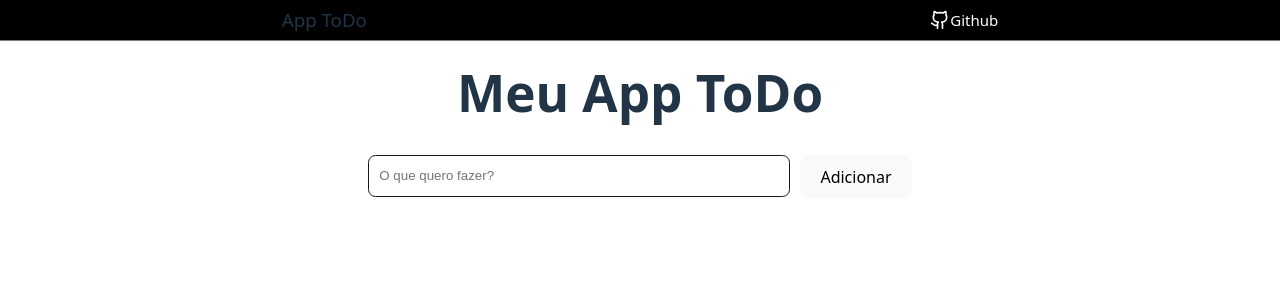
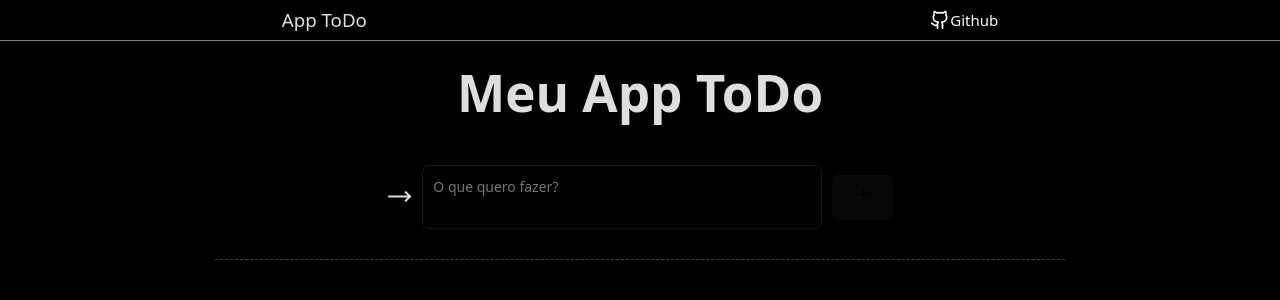
Before and after one commit to MiguelDev-GH/ReactToDoList, a React (Vite) app: page / in a window 1280 px wide. Shown: the top 300 px of the page. Built offline with nearby package versions, Linux system fonts and the light colour scheme.

Commit message:
Arrumando erros e adicionando compatibilidade para aparelhos de pequeno porte

```diff
--- a/src/App.css
+++ b/src/App.css
@@ -1,33 +1,56 @@
-input{
+textarea{
   width: 400px;
-  height: 40px;
+  min-height: 30px;
+  max-height: 200px;
   background-color: transparent;
   border-radius: 7.5px;
   border: solid #1a1a1a 1px;
   padding: 0 10px;
   transition: border-color 0.25s;
+  resize: none;
+  overflow-x: hidden;
+  overflow-y: auto;
+  box-sizing: border-box;
+  font-family: inherit;
+  font-weight: 100;      /* Deixa a letra bem fina */
+  font-size: 14px;       /* Ajuste conforme o tamanho dos cards */
+  color: white;
+  line-height: 1.5;
+  padding: 10px;
+  background-color: #1a1a1a11;
+  transition: border-color .25s ease-in-out, background-color .25s ease-in-out;
 }
 
-input:hover{
+textarea:hover{
   border: 1px solid #747bff;
 }
 
-input:focus{
+textarea:focus{
   outline:none;
+
 }
 
 .campoSalvar{
   display: flex;
   flex-direction: row;
+  align-items: center;
+  justify-content: center;
   gap: 10px;
 }
 
+.campoSalvar > button{
+  position: relative;
+  height: 100%;
+}
+
 .cards{
-  padding: 10px 0;
+  padding: 20px 0;
   display: flex;
   flex-direction: column;
   gap: 8px;
   width:850px;
+  border-top: dashed #ffffff40 1px;
+  margin-top: 20px;
 }
 
 .itempc{
@@ -64,12 +87,13 @@ input:focus{
 
 .card:hover{ border-color: rgb(255,0,0,.5); }
 
-.itempc:hover .numeracaoCard { opacity: .5; }
 .itempc:hover .imagemCopiar {
   opacity: .8;
 }
-.itempc:hover .card {
-  width: 94%;
+
+@media screen and (width >= 860px){
+.itempc:hover .card { width: 94%; }
+.itempc:hover .numeracaoCard { opacity: .5; }
 
 }
 
@@ -177,3 +201,69 @@ input:focus{
     opacity: .8;
   }
 }
+
+.piscarFundo::before {
+  content: "";
+  position: fixed;
+  top: 0;
+  left: 0;
+  width: 100%;
+  height: 100%;
+  background: linear-gradient(to top,rgba(255, 255, 255, 0.02),transparent);
+  opacity: 0;
+  z-index: -1;
+  animation: fadeFlash .5s ease-in-out;
+}
+
+@keyframes fadeFlash {
+  0% { opacity: 1; }
+  100% { opacity: 0; }
+}
+
+@media screen and (width < 860px){
+  .itempc{
+    flex-direction: column;
+    justify-content: center;
+    width: 200%;
+  }
+
+  .itempc > div{
+    width: 50%;
+    flex-direction: column;
+  }
+
+  .cards{
+    gap: 20px;
+    align-items: center;
+    width: 90%;
+  }
+
+  .card{
+    width: 100%;
+    padding: 0 10px;
+    overflow-wrap:anywhere;
+  }
+
+  .imagemCopiar{
+    position: relative;
+  }
+
+  .TextAlignEnd{
+    display: none;
+  }
+
+  .numeracaoCard{
+    opacity: .8;
+    border-top: solid 1px rgb(255,255,255,0.2);
+    border-radius: 5px;
+    padding-top: 15px;
+    width: 48%;
+    text-shadow: #ffffff 0 0 3px;
+  }
+
+  input{
+    width: 70%;
+    overflow-wrap: break-word;
+    max-height: 200px;
+  }
+}
--- a/src/App.jsx
+++ b/src/App.jsx
@@ -1,6 +1,7 @@
 import { useState } from "react"
 import Card from "./components/card"
 import Header from "./components/header"
+import { Plus, MoveRight } from 'lucide-react'
 
 let idProxItem = 0;
 
@@ -12,7 +13,10 @@ function App(){
   function adicionarItem(){
     if(texto.trim() !== ""){
 
-      const agora = `${new Date().getHours()}:${new Date().getMinutes()}`
+      const horas = new Date().getHours()
+      const minutos = new Date().getMinutes()
+
+      const agora = `${horas < 10 ? "0" + horas : horas}:${minutos < 10 ? "0" + minutos : minutos}`
 
       const novoItem = {
         id:idProxItem,
@@ -28,6 +32,12 @@ function App(){
     setLista(listaAtual => listaAtual.filter((item) => item.id !== ind));
   }
 
+  function escrita(e) {
+    e.target.style.height = "40px";
+    e.target.style.height = `${e.target.scrollHeight}px`;
+    setTexto(e.target.value)
+  }
+
   return (
     <>
 
@@ -39,10 +49,12 @@ function App(){
 
       <div className="campoSalvar">
 
-        <input
+        <MoveRight size={25}/>
+
+        <textarea
         placeholder="O que quero fazer?"
-        onChange={(e)=>{setTexto(e.target.value)}}></input>
-        <button onClick={()=>{adicionarItem()}}> Adicionar </button>
+        onChange={escrita}></textarea>
+        <button onClick={()=>{adicionarItem()}}><Plus size={20}/></button>
 
       </div>
 
--- a/src/components/card.jsx
+++ b/src/components/card.jsx
@@ -6,7 +6,12 @@ function Card({hora,text,remover}){
     async function copiar(e){
         await navigator.clipboard.writeText(text)
         e.target.classList.add("copiarClicado")
-        setTimeout(() => {e.target.classList.remove("copiarClicado");}, 250);
+        document.body.classList.add("piscarFundo")
+
+        setTimeout(() => {
+            document.body.classList.remove("piscarFundo")
+            e.target.classList.remove("copiarClicado")
+        }, 500);
     }
 
     return(
--- a/src/index.css
+++ b/src/index.css
@@ -17,8 +17,8 @@
   align-items: center;
 
   user-select: none;
-
   overflow-x: hidden;
+  scroll-behavior: smooth
 
 }
 
@@ -43,6 +43,7 @@ main{
   display: flex;
   flex-direction: column;
   align-items: center;
+  gap: 10px;
 }
 
 a {
@@ -78,7 +79,7 @@ button {
   font-size: 1em;
   font-weight: 500;
   font-family: inherit;
-  background-color: #1a1a1a;
+  background-color: #1a1a1a55;
   cursor: pointer;
   transition: border-color 0.25s;
 }
@@ -89,16 +90,3 @@ button:focus,
 button:focus-visible {
   outline: 4px auto -webkit-focus-ring-color;
 }
-
-@media (prefers-color-scheme: light) {
-  :root {
-    color: #213547;
-    background-color: #ffffff;
-  }
-  a:hover {
-    color: #747bff;
-  }
-  button {
-    background-color: #f9f9f9;
-  }
-}
```
